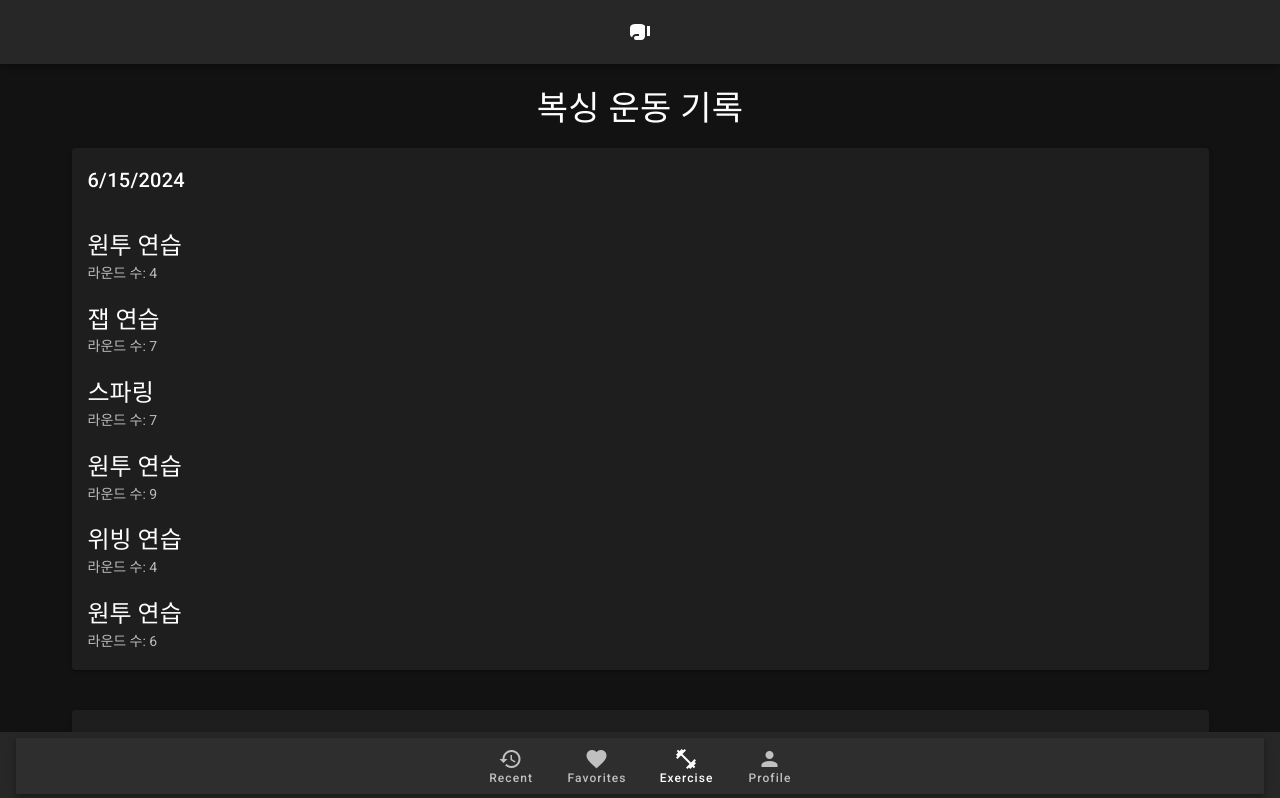
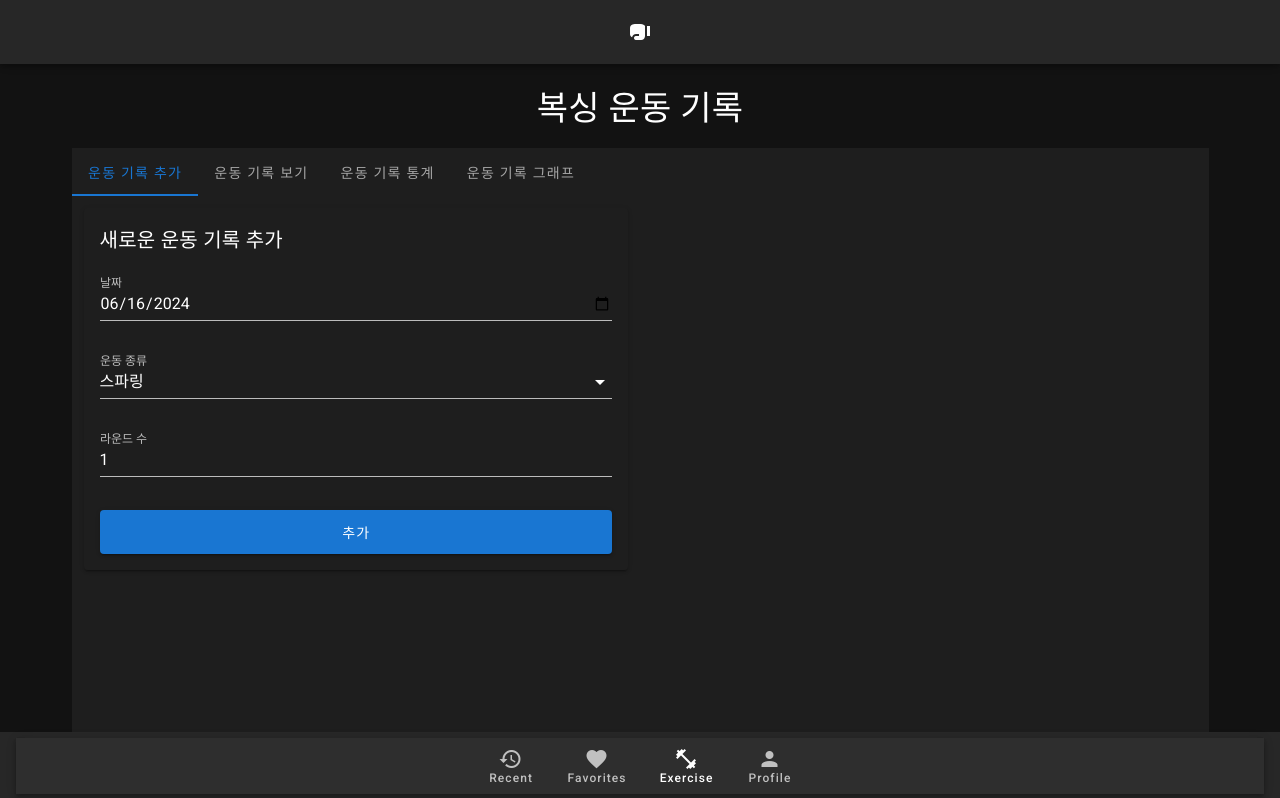
Before and after one commit to solardayz/vue2-sns, a Nuxt app: page /exercise in a window 1280 px wide. Shown: the top 798 px of the page. Built offline with nearby package versions, Linux system fonts and the light colour scheme.

Commit message:
그래프 추가

```diff
--- a/layouts/error.vue
+++ b/layouts/error.vue
@@ -1,45 +1,77 @@
 <template>
   <v-app dark>
-    <h1 v-if="error.statusCode === 404">
-      {{ pageNotFound }}
-    </h1>
-    <h1 v-else>
-      {{ otherError }}
-    </h1>
-    <NuxtLink to="/">
-      Home page
-    </NuxtLink>
+    <v-container class="fill-height" fluid>
+      <v-row justify="center" align="center">
+        <v-col class="text-center">
+          <v-img
+            v-if="error.statusCode === 404"
+            src="https://via.placeholder.com/150?text=404+Image"
+            alt="404 Not Found Image"
+            contain
+            max-height="150"
+          ></v-img>
+          <v-img
+            v-else
+            src="https://via.placeholder.com/150?text=Error+Image"
+            alt="Error Image"
+            contain
+            max-height="150"
+          ></v-img>
+          <v-card class="mt-5" outlined>
+            <v-card-title class="headline">{{ errorMessage }}</v-card-title>
+            <v-card-actions>
+              <NuxtLink to="/">
+                <v-btn color="primary" outlined> Home Page </v-btn>
+              </NuxtLink>
+            </v-card-actions>
+          </v-card>
+        </v-col>
+      </v-row>
+    </v-container>
   </v-app>
 </template>
 
 <script>
 export default {
-  name: 'EmptyLayout',
-  layout: 'empty',
+  name: "EmptyLayout",
+  layout: "empty",
   props: {
     error: {
       type: Object,
-      default: null
-    }
+      default: null,
+    },
   },
-  data () {
+  data() {
     return {
-      pageNotFound: '404 Not Found',
-      otherError: 'An error occurred'
-    }
+      pageNotFound: "404 Not Found",
+      otherError: "An error occurred",
+    };
   },
-  head () {
+  computed: {
+    errorMessage() {
+      return this.error.statusCode === 404
+        ? this.pageNotFound
+        : this.otherError;
+    },
+  },
+  head() {
     const title =
-      this.error.statusCode === 404 ? this.pageNotFound : this.otherError
+      this.error.statusCode === 404 ? this.pageNotFound : this.otherError;
     return {
-      title
-    }
-  }
-}
+      title,
+    };
+  },
+};
 </script>
 
 <style scoped>
-h1 {
-  font-size: 20px;
+.v-img {
+  margin-bottom: 20px;
+}
+.v-card-title {
+  font-size: 24px;
+}
+.v-btn {
+  margin-top: 20px;
 }
 </style>
--- a/pages/exercise.vue
+++ b/pages/exercise.vue
@@ -2,12 +2,64 @@
   <v-container>
     <h2 class="display-1 text-center mb-5">복싱 운동 기록</h2>
 
+    <v-tabs v-model="activeTab">
+      <v-tab>운동 기록 추가</v-tab>
+      <v-tab>운동 기록 보기</v-tab>
+      <v-tab>운동 기록 통계</v-tab>
+      <v-tab>운동 기록 그래프</v-tab>
+
+      <v-tab-item>
+        <v-container>
           <v-row>
-      <v-col v-for="(record, index) in exerciseRecords" :key="index" cols="12">
+            <v-col cols="12" md="6">
               <v-card class="mb-4">
+                <v-card-title>새로운 운동 기록 추가</v-card-title>
+                <v-card-text>
+                  <v-form @submit.prevent="addExerciseRecord">
+                    <v-text-field
+                      v-model="selectedDate"
+                      label="날짜"
+                      type="date"
+                      required
+                      class="mb-3"
+                    ></v-text-field>
+                    <v-select
+                      v-model="selectedExerciseType"
+                      :items="exerciseTypes"
+                      label="운동 종류"
+                      required
+                      class="mb-3"
+                    ></v-select>
+                    <v-text-field
+                      v-model.number="rounds"
+                      label="라운드 수"
+                      type="number"
+                      required
+                      class="mb-3"
+                    ></v-text-field>
+                    <v-btn type="submit" color="primary" large block
+                      >추가</v-btn
+                    >
+                  </v-form>
+                </v-card-text>
+              </v-card>
+            </v-col>
+          </v-row>
+
+          <!-- 오늘 추가된 운동 기록 리스트 -->
+          <v-row>
+            <v-col
+              v-for="(record, index) in sortedExerciseRecords"
+              :key="index"
+              cols="12"
+            >
+              <v-card v-if="record.date === today" class="mb-4">
                 <v-card-title>{{ record.date }}</v-card-title>
                 <v-list>
-            <v-list-item v-for="(exercise, idx) in record.exercises" :key="idx">
+                  <v-list-item
+                    v-for="(exercise, idx) in record.exercises"
+                    :key="idx"
+                  >
                     <v-list-item-content>
                       <v-list-item-title class="headline mb-1">{{
                         exercise.type
@@ -21,36 +73,140 @@
               </v-card>
             </v-col>
           </v-row>
+        </v-container>
+      </v-tab-item>
 
+      <v-tab-item>
+        <v-container>
           <v-row>
-      <v-col cols="12" md="6">
+            <v-col
+              v-for="(record, index) in sortedExerciseRecords"
+              :key="index"
+              cols="12"
+            >
               <v-card class="mb-4">
-          <v-card-title>새로운 운동 기록 추가</v-card-title>
-          <v-form @submit.prevent="addExerciseRecord">
-            <v-select
-              v-model="selectedExerciseType"
-              :items="exerciseTypes"
-              label="운동 종류"
-              required
-            ></v-select>
-            <v-text-field
-              v-model.number="rounds"
-              label="라운드 수"
-              type="number"
-              required
-            ></v-text-field>
-            <v-btn type="submit" color="primary">추가</v-btn>
-          </v-form>
+                <v-card-title>{{ record.date }}</v-card-title>
+                <v-list>
+                  <v-list-item
+                    v-for="(exercise, idx) in record.exercises"
+                    :key="idx"
+                  >
+                    <v-list-item-content>
+                      <v-list-item-title class="headline mb-1">{{
+                        exercise.type
+                      }}</v-list-item-title>
+                      <v-list-item-subtitle
+                        >라운드 수: {{ exercise.rounds }}</v-list-item-subtitle
+                      >
+                    </v-list-item-content>
+                    <v-list-item-action>
+                      <v-btn icon @click="deleteExercise(record.date, idx)">
+                        <v-icon color="red">mdi-delete</v-icon>
+                      </v-btn>
+                    </v-list-item-action>
+                  </v-list-item>
+                </v-list>
               </v-card>
             </v-col>
           </v-row>
         </v-container>
+      </v-tab-item>
+
+      <v-tab-item>
+        <v-container>
+          <v-row>
+            <v-col cols="12">
+              <v-card class="mb-4">
+                <v-card-title>운동 기록 통계</v-card-title>
+                <v-card-text>
+                  <v-simple-table>
+                    <thead>
+                      <tr>
+                        <th class="text-left">날짜</th>
+                        <th class="text-left">총 라운드 수</th>
+                      </tr>
+                    </thead>
+                    <tbody>
+                      <tr v-for="(data, index) in chartData" :key="index">
+                        <td>{{ data.date }}</td>
+                        <td>
+                          <v-progress-linear
+                            :value="data.totalRounds"
+                            :color="getColor(data.totalRounds)"
+                            height="20"
+                          >
+                            <strong>{{ data.totalRounds }}</strong>
+                          </v-progress-linear>
+                        </td>
+                      </tr>
+                    </tbody>
+                  </v-simple-table>
+                </v-card-text>
+              </v-card>
+            </v-col>
+          </v-row>
+        </v-container>
+      </v-tab-item>
+
+      <v-tab-item>
+        <v-container>
+          <v-row>
+            <v-col cols="12">
+              <v-card class="mb-4">
+                <v-card-title>운동 기록 그래프</v-card-title>
+                <v-card-text>
+                  <v-sparkline
+                    :value="value"
+                    :gradient="gradient"
+                    :smooth="radius || false"
+                    :padding="padding"
+                    :line-width="width"
+                    :stroke-linecap="lineCap"
+                    :gradient-direction="gradientDirection"
+                    auto-draw
+                  ></v-sparkline>
+                </v-card-text>
+              </v-card>
+            </v-col>
+          </v-row>
+        </v-container>
+      </v-tab-item>
+    </v-tabs>
+
+    <!-- 추가되었습니다 토스트 메시지 -->
+    <v-snackbar v-model="snackbar" :color="snackbarColor" top>
+      {{ snackbarMessage }}
+      <template v-slot:action="{ attrs }">
+        <v-btn color="white" text v-bind="attrs" @click="snackbar = false"
+          >닫기</v-btn
+        >
+      </template>
+    </v-snackbar>
+  </v-container>
 </template>
 
 <script>
+const gradients = [
+  ["#222"],
+  ["#42b3f4"],
+  ["red", "orange", "yellow"],
+  ["purple", "violet"],
+  ["#00c6ff", "#F0F", "#FF0"],
+  ["#f72047", "#ffd200", "#1feaea"],
+];
 export default {
   data() {
     return {
+      // New data properties to be merged
+      width: 2,
+      radius: 10,
+      padding: 8,
+      lineCap: "round",
+      gradient: gradients[5],
+      value: [0, 2, 5, 9, 5, 10, 3, 5, 0, 0, 1, 8, 2, 9, 0],
+      gradientDirection: "top",
+      gradients,
+      activeTab: 0,
       exerciseTypes: [
         "스파링",
         "쉐도우",
@@ -61,10 +217,55 @@ export default {
         "스텝 연습",
       ],
       exerciseRecords: [],
+      selectedExerciseType: "",
+      selectedDate: "",
+      rounds: 1,
+      chartLabels: [],
+      chartDatasets: [
+        {
+          label: "운동 기록",
+          backgroundColor: "#42A5F5",
+          borderColor: "#42A5F5",
+          data: [],
+          fill: false,
+        },
+      ],
+      chartOptions: {
+        responsive: true,
+        maintainAspectRatio: false,
+      },
+      snackbar: false,
+      snackbarMessage: "",
+      snackbarColor: "success", // success, error, warning 등을 선택할 수 있습니다.
     };
+  },
+  computed: {
+    sortedExerciseRecords() {
+      return this.exerciseRecords
+        .slice()
+        .sort((a, b) => new Date(b.date) - new Date(a.date));
+    },
+    chartData() {
+      return this.sortedExerciseRecords.map((record) => {
+        const totalRounds = record.exercises.reduce(
+          (sum, exercise) => sum + exercise.rounds,
+          0
+        );
+        return {
+          date: record.date,
+          totalRounds,
+        };
+      });
+    },
+    today() {
+      return new Date().toLocaleDateString();
+    },
   },
   created() {
     this.generateDummyData(10); // 10개의 더미 데이터 생성
+    // 오늘 날짜를 ISO 포맷으로 변환하여 selectedDate에 설정
+    this.selectedDate = new Date().toISOString().substr(0, 10);
+    this.selectedExerciseType = this.exerciseTypes[0];
   },
   methods: {
     generateDummyData(count) {
@@ -82,6 +283,7 @@ export default {
       }
 
       this.exerciseRecords = exerciseRecords;
+      this.updateChart();
     },
     randomDate(today) {
       const start = new Date(today.getTime() - 30 * 24 * 60 * 60 * 1000); // 30일 이내의 날짜에서 랜덤 선택
@@ -89,7 +291,7 @@ export default {
       const randomDate = new Date(
         start.getTime() + Math.random() * (end.getTime() - start.getTime())
       );
-      return randomDate.toLocaleDateString(); // 날짜 포맷을 맞추기 위해 toLocaleDateString 사용
+      return randomDate.toISOString().split("T")[0]; // 날짜 포맷을 맞추기 위해 ISO 8601 포맷 사용
     },
     generateRandomExercises() {
       const numExercises = Math.floor(Math.random() * 3) + 5; // 5~7개의 운동 종류를 랜덤 선택
@@ -111,13 +313,12 @@ export default {
       return exercises;
     },
     addExerciseRecord() {
-      // 새로운 운동 기록을 추가하는 메서드 (이 예시에서는 더미 데이터에만 추가)
-      const today = new Date().toISOString().slice(0, 10); // 현재 날짜(ISO 8601 포맷)를 가져옴
-      let record = this.exerciseRecords.find((rec) => rec.date === today);
+      const date = this.selectedDate || new Date().toISOString().split("T")[0]; // 입력된 날짜를 사용, 없으면 현재 날짜 사용
+      let record = this.exerciseRecords.find((rec) => rec.date === date);
 
       if (!record) {
-        // 오늘 날짜에 해당하는 기록이 없으면 새로운 객체 생성
-        record = { date: today, exercises: [] };
+        // 해당 날짜에 해당하는 기록이 없으면 새로운 객체 생성
+        record = { date, exercises: [] };
         this.exerciseRecords.push(record);
       }
 
@@ -127,14 +328,50 @@ export default {
         rounds: this.rounds,
       });
 
-      // 폼 초기화
-      this.selectedExerciseType = "";
-      this.rounds = 1;
+      // 운동 기록 내림차순 정렬
+      this.exerciseRecords.sort((a, b) => new Date(b.date) - new Date(a.date));
+
+      // 차트 데이터 업데이트
+      this.updateChart();
+    },
+
+    deleteExercise(date, index) {
+      const record = this.exerciseRecords.find((rec) => rec.date === date);
+      if (record) {
+        record.exercises.splice(index, 1); // 해당 인덱스의 운동 기록 삭제
+        if (record.exercises.length === 0) {
+          // 만약 기록이 더 이상 없다면 전체 기록에서도 삭제
+          const recordIndex = this.exerciseRecords.indexOf(record);
+          this.exerciseRecords.splice(recordIndex, 1);
+        }
+        // 차트 데이터 업데이트
+        this.updateChart();
+      }
+    },
+    updateChart() {
+      // 날짜 레이블 설정
+      this.chartLabels = this.sortedExerciseRecords.map(
+        (record) => record.date
+      );
+
+      // 데이터셋 설정
+      this.chartDatasets[0].data = this.sortedExerciseRecords.map((record) =>
+        record.exercises.reduce(
+          (totalRounds, exercise) => totalRounds + exercise.rounds,
+          0
+        )
+      );
+    },
+
+    getColor(value) {
+      if (value > 20) return "success";
+      if (value > 10) return "warning";
+      return "error";
     },
   },
 };
 </script>
 
-<style scoped>
-/* 추가적인 스타일링이 필요한 경우 여기에 추가 */
+<style>
+/* Add your custom styles here */
 </style>
```
Lines whose indentation alone changed are shown as unchanged.
